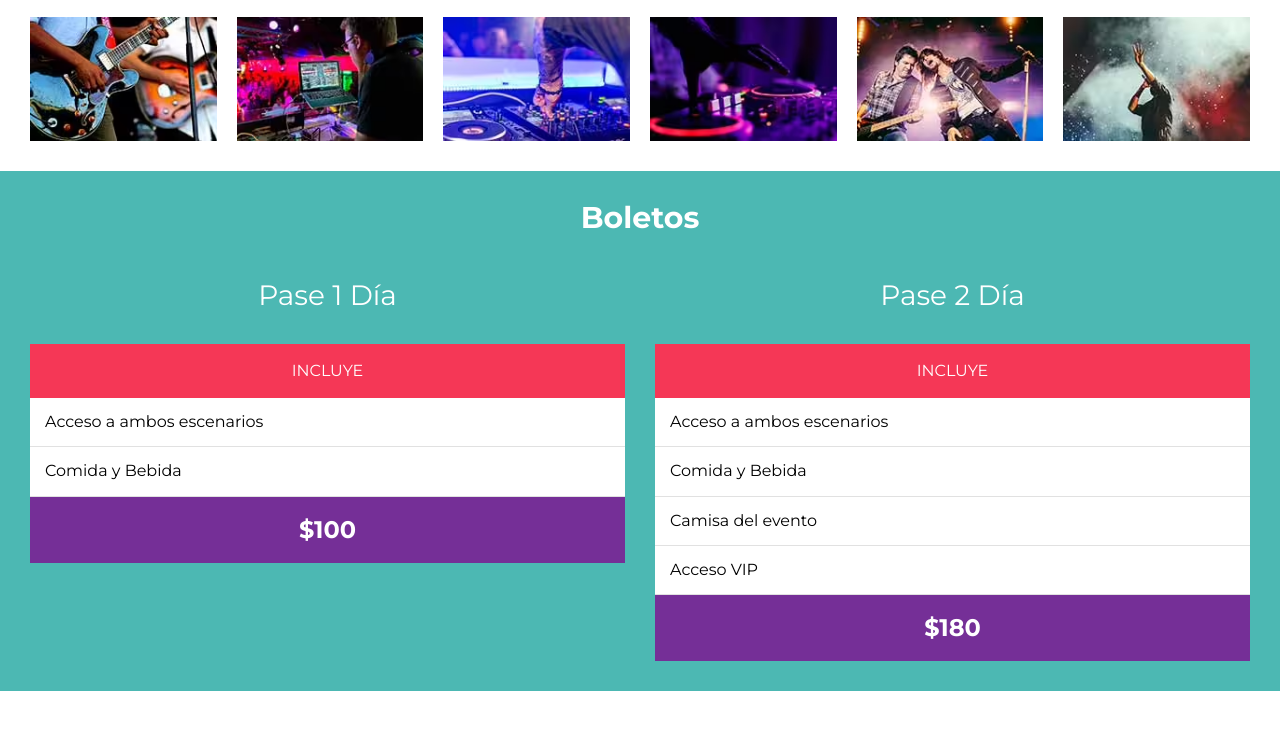
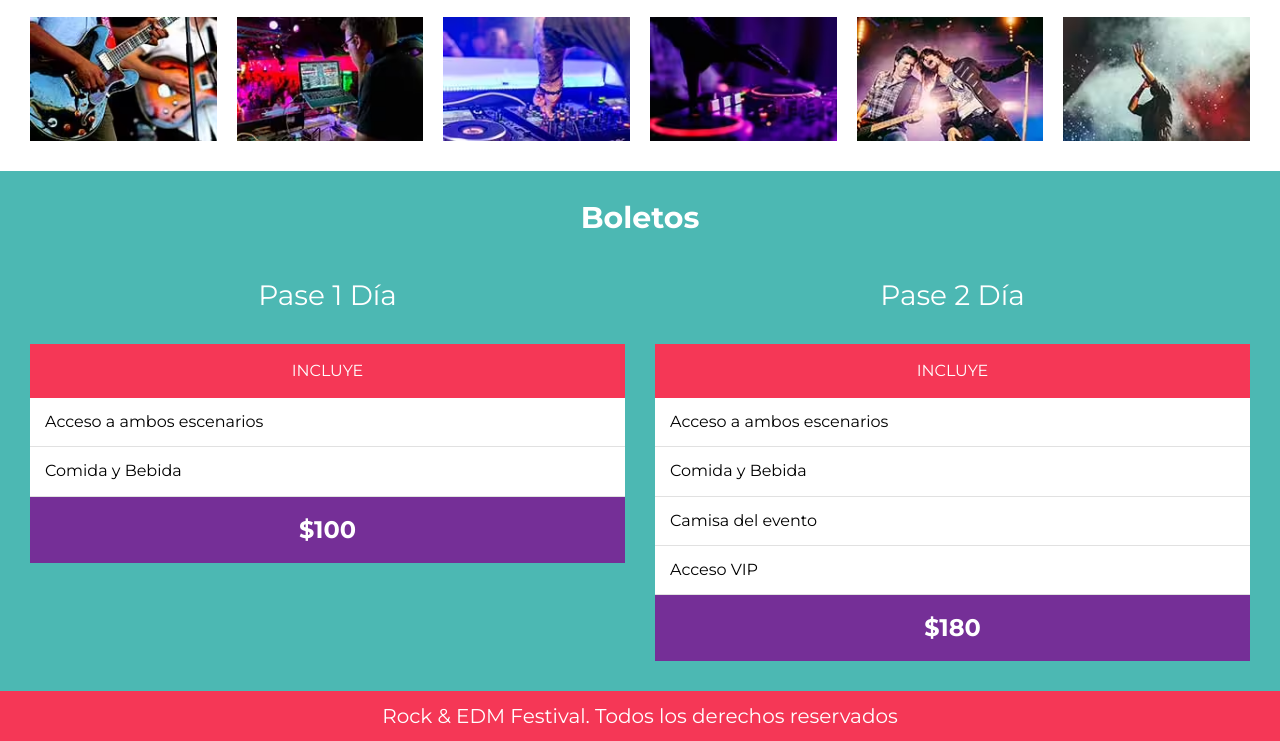
Before and after one commit to TheCuteGhost/Concierto, a website: page index.html in a window 1280 px wide. Shown: the part 3026-3767 px from the top of the page. Before the commit the page ends 3717 px from the top, so only its background shows below. Drawn offline with Linux system fonts and the light colour scheme.

Commit message:
Terminando el footer

```diff
--- a/index.html
+++ b/index.html
@@ -218,6 +218,10 @@
         </div>
     </section>
 
+    <footer class="site-footer">
+        <p>Rock & EDM Festival. Todos los derechos reservados</p>
+    </footer>
+
     <script src="build/js/galeria.js"></script>
 </body>
 </html>
--- /dev/null
+++ b/src/scss/layout/_footer.scss
@@ -0,0 +1,11 @@
+@use '../bases/variables' as v;
+
+.site-footer {
+    background-color: v.$rosa;
+    padding: 1rem;
+    p {
+        margin: 0;
+        text-align: center;
+        color: v.$blanco;
+    }
+}
--- a/src/scss/layout/_index.scss
+++ b/src/scss/layout/_index.scss
@@ -4,3 +4,4 @@
 @forward 'lineup';
 @forward 'galeria';
 @forward 'boletos';
+@forward 'footer';
```
Also changed, not shown: build/css/app.css, 1 other file.
